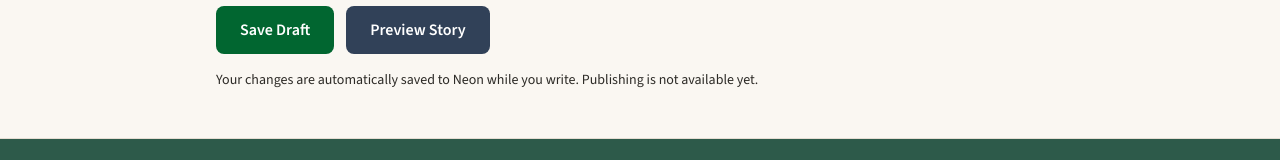
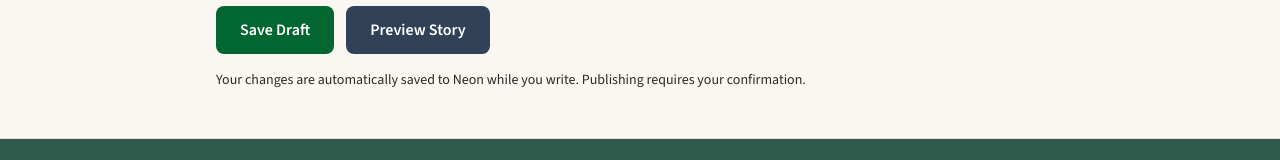
Before and after one commit to johnandjanicewilson-creator/jandjrepository, a Next.js app: page /dashboard/new in a window 1280 px wide. Shown: the part 1512-1672 px from the top of the page. Built offline with nearby package versions, Linux system fonts and the light colour scheme; no server answers; sample sign-in values are in the browser's storage.

Commit message:
Update publishing instructions in editor

```diff
--- a/src/app/dashboard/new/page.tsx
+++ b/src/app/dashboard/new/page.tsx
@@ -711,7 +711,7 @@ export default function NewPostPage() {
       {message && <p role="status" className="mt-3">{message}</p>}
 
       <p className="mt-4 text-sm">
-        Your changes are automatically saved to Neon while you write. Publishing is not available yet.
+        Your changes are automatically saved to Neon while you write. Publishing requires your confirmation.
       </p>
     </main>
   );
```
